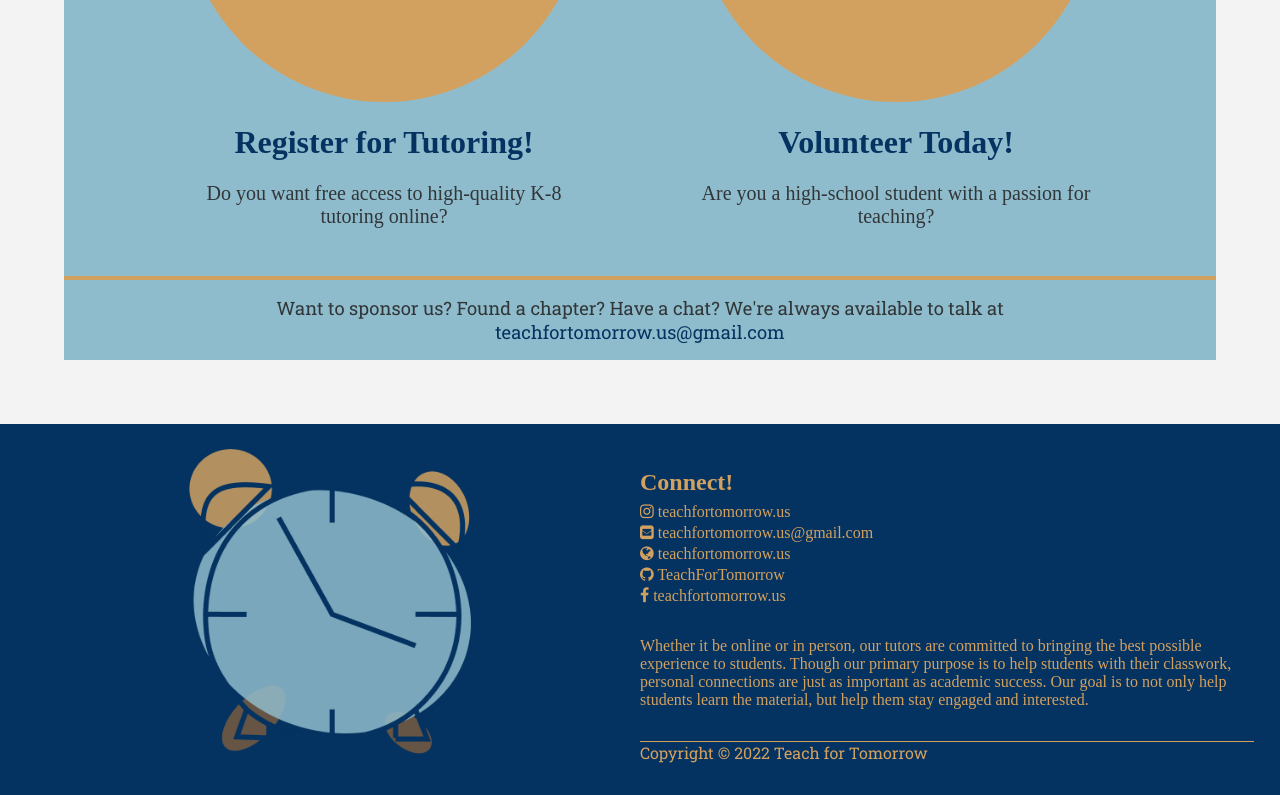
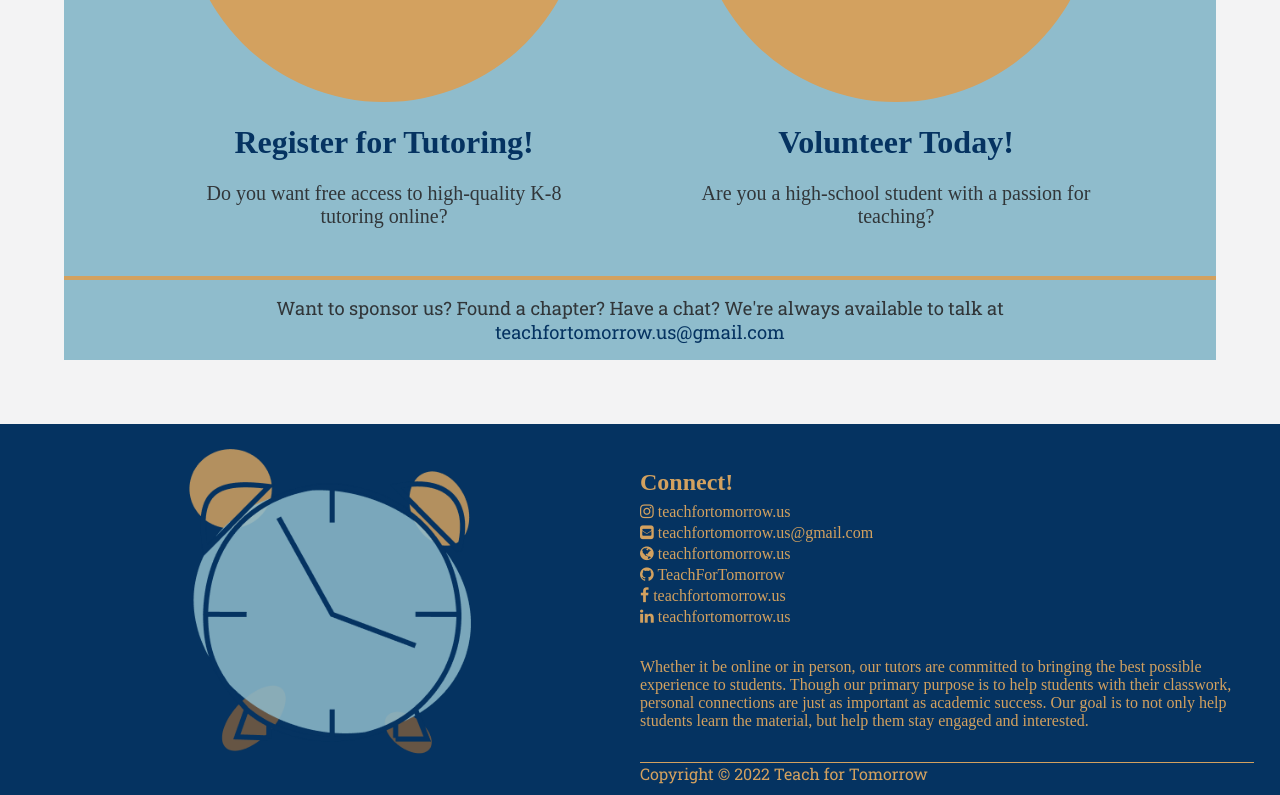
Before and after one commit to TeachforTomorrow/teach-for-tomorrow, a plain HTML site: page index.html in a window 1280 px wide. Shown: the part 3050-3845 px from the top of the page. Drawn offline with Linux system fonts and the light colour scheme; a web font is replaced by a local one.

Commit message:
added linkedin

```diff
--- a/index.html
+++ b/index.html
@@ -237,6 +237,7 @@
         <li><a href="#" class = "fa fa-globe" ></a><a class="social mobilehidden" href="#"> teachfortomorrow.us</a></li>
           <li><a href="https://github.com/TeachforTomorrow" class = "fa fa-github" ></a><a class="social mobilehidden" href="https://github.com/TeachforTomorrow"> TeachForTomorrow</a></li>
               <li><a href="https://www.facebook.com/teachfortomorrow.us/" class="fa fa-facebook"></a><a class="social mobilehidden"  href="https://www.facebook.com/teachfortomorrow.us/" > teachfortomorrow.us</a></li>
+              <li><a href="https://www.linkedin.com/company/teachfortomorrow" class="fa fa-linkedin"></a><a class="social mobilehidden"  href="https://www.linkedin.com/company/teachfortomorrow" > teachfortomorrow.us</a></li>
     </ul>
     </div>
     <p class = "footermission accentfont mobilehidden">Whether it be online or in person, our tutors are committed to bringing the best possible experience to students. Though our primary purpose is to help students with their classwork, personal connections are just as important as academic success. Our goal is to not only help students learn the material, but help them stay engaged and interested.
```
Also changed, not shown: team.html (+1 -0 lines).
